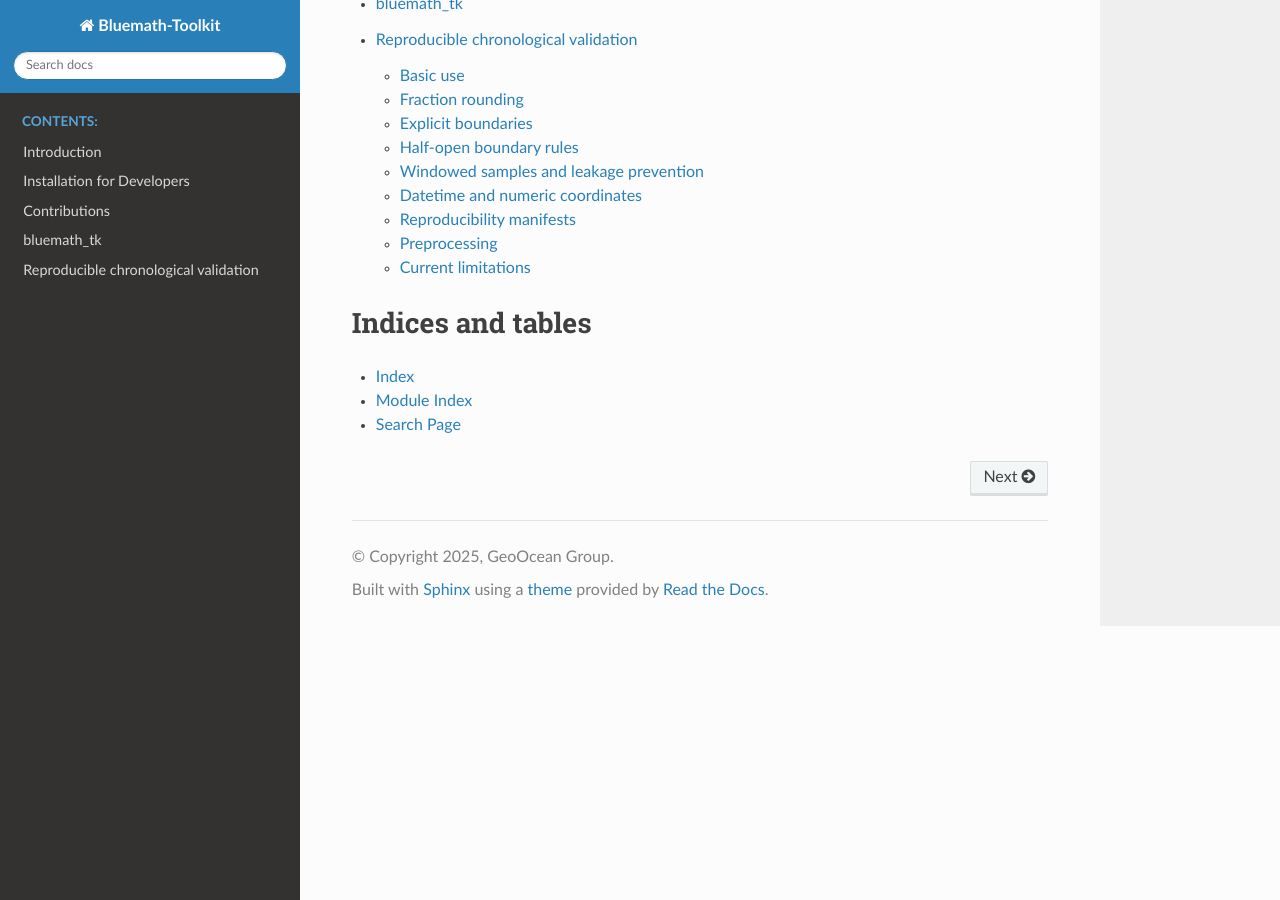
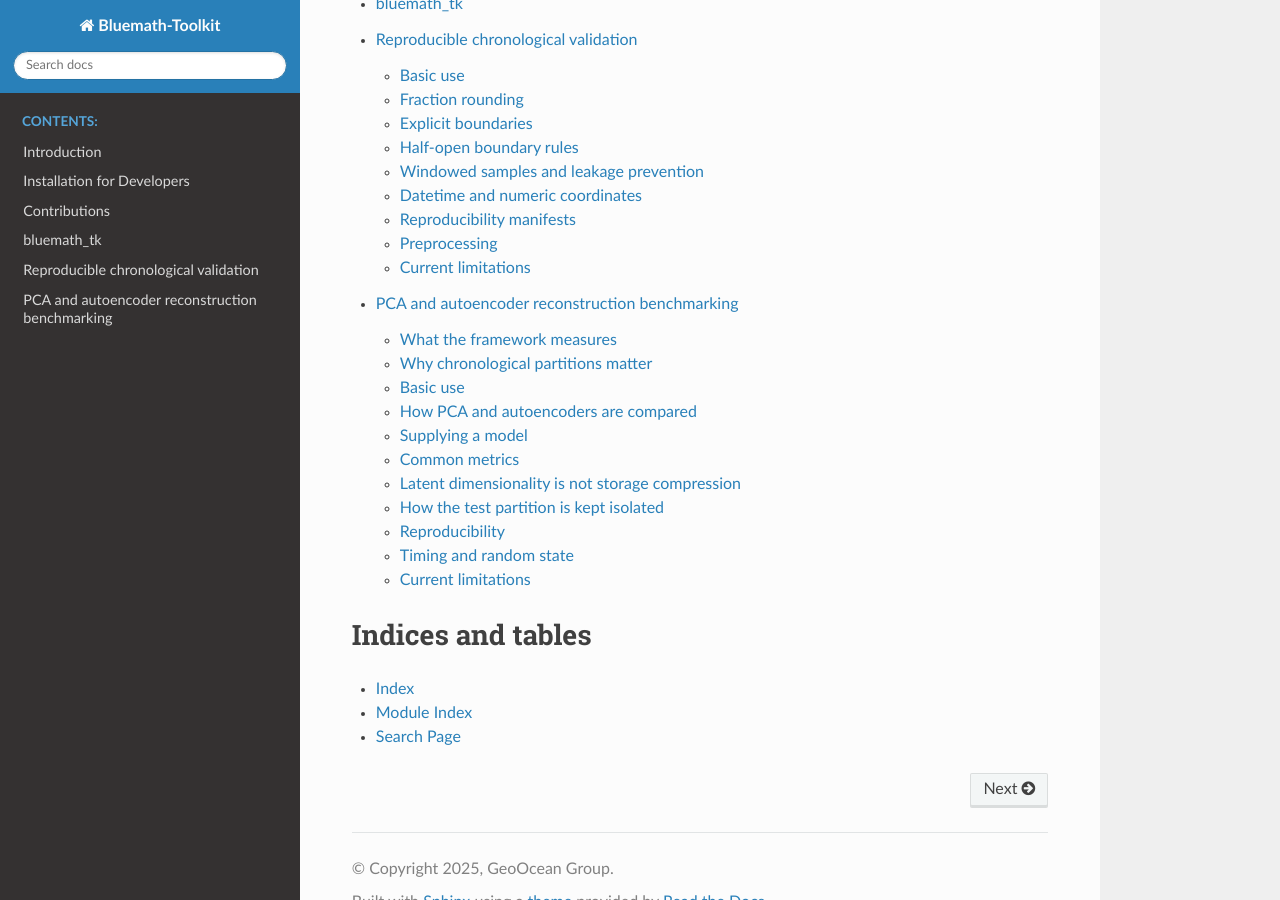
Before and after one commit to GeoOcean/BlueMath_tk, a Sphinx documentation site: the page built from docs/source/index.rst, in a window 1280 px wide and 900 px high, scrolled down 493 px. Built offline with Sphinx 7.4.7 and the Read the Docs theme 3.1.0, drawn with Linux system fonts in a browser that asks for light colours; pages that are not in the unit, such as notebooks, are missing from menus; part of the change alters nothing that is shown.

Commit message:
Document PCA and autoencoder benchmarking
Explains what the framework measures and, as importantly, what it does not:
reconstruction error on held-out samples is not downstream scientific skill,
and the reported latent dimensionality ratio is not a bitrate or a storage
compression ratio.

Documents why chronological partitions matter, how PCA and autoencoders are
compared, the one deliberate asymmetry between them, the shared metrics and
the BlueMath RMSE convention, how to supply a model through a factory, the
explicit validation-data contract, how the test partition stays isolated,
deterministic report identity, and current limitations.

docs/source/benchmarking.rst is force-added because .gitignore ignores
*.rst; docs/source/validation.rst is tracked the same way.

Co-Authored-By: Claude Opus 5 <noreply@anthropic.com>

```diff
--- /dev/null
+++ b/docs/source/benchmarking.rst
@@ -0,0 +1,271 @@
+PCA and autoencoder reconstruction benchmarking
+===============================================
+
+Comparing a PCA baseline against an autoencoder is only meaningful when both
+methods are fitted on the same training samples and scored on the same held-out
+samples. ``bluemath_tk.benchmarking`` provides that shared infrastructure so
+that reconstruction results are comparable rather than accidental.
+
+What the framework measures
+---------------------------
+
+The framework measures **reconstruction error on a held-out test partition**,
+in the original sample space, for any number of dimensionality-reduction
+methods that share one latent budget.
+
+It deliberately does not measure downstream scientific skill. A method with the
+lowest reconstruction error is not automatically the best choice for a physical
+diagnostic, an extreme-value analysis, or a forecast. The report therefore
+contains no ranking and no "best method" field.
+
+Why chronological partitions matter
+-----------------------------------
+
+Random splits of a time series place neighbouring, highly correlated samples on
+both sides of the split, so a model can reach a low error by memorising almost
+identical neighbours. Partition membership therefore always comes from
+:func:`~bluemath_tk.validation.chronological.split_chronologically` or from a
+replayed :class:`~bluemath_tk.validation.chronological.ValidationSplitManifest`.
+
+The benchmark never creates a split of its own, and it refuses to run without a
+manifest-backed :class:`~bluemath_tk.validation.chronological.ChronologicalSplit`.
+
+Basic use
+---------
+
+.. code-block:: python
+
+   import numpy as np
+   from bluemath_tk.benchmarking import (
+       autoencoder_benchmark_method,
+       pca_benchmark_method,
+       run_reconstruction_benchmark,
+   )
+   from bluemath_tk.deeplearning.autoencoders import StandardAutoencoder
+   from bluemath_tk.validation import split_chronologically
+
+   rng = np.random.default_rng(0)
+   times = np.arange("2000-01", "2005-01", dtype="datetime64[M]")
+   latent = rng.normal(size=(times.size, 3))
+   mixing = rng.normal(size=(3, 12))
+   X = (latent @ mixing).reshape(times.size, 3, 4)
+
+   split = split_chronologically(sample_times=times, fractions=(0.6, 0.2, 0.2))
+
+   report = run_reconstruction_benchmark(
+       X,
+       split=split,
+       methods=[
+           pca_benchmark_method("pca-k3", n_components=3),
+           autoencoder_benchmark_method(
+               "standard-ae-k3",
+               model_factory=lambda: StandardAutoencoder(k=3, hidden_dims=[32]),
+               latent_dimension=3,
+               configuration={
+                   "architecture": "StandardAutoencoder",
+                   "hidden_dims": [32],
+               },
+               fit_kwargs={"epochs": 50, "batch_size": 16},
+           ),
+       ],
+       metrics=("mse", "mae", "rmse"),
+       seed=0,
+       sample_times=times,
+   )
+
+   for result in report.results:
+       print(result.name, result.test_metrics)
+
+Passing ``sample_times`` is optional but recommended. When supplied, the split
+manifest is validated against those coordinates, which proves the manifest is
+being replayed against the dataset it was created from rather than against a
+reordered or different dataset.
+
+How PCA and autoencoders are compared
+-------------------------------------
+
+Every method is presented to the runner through the same small interface: it is
+fitted, then asked to reconstruct samples. Adding a new reconstruction model
+later therefore does not change the scientific core of the benchmark.
+
+``PCAReconstruction`` wraps the existing
+:class:`bluemath_tk.datamining.pca.PCA` implementation. Samples of shape
+``(n_samples, d1, ..., dm)`` are presented as one stacked variable. Stacking and
+the inverse reshape both use C order, so sample order and the per-sample shape
+survive the round trip unchanged. Impossible component counts are rejected with
+an explicit message before scikit-learn is reached.
+
+``AutoencoderReconstruction`` wraps a BlueMath autoencoder and uses only its
+accepted public workflow: ``fit`` with explicit chronological validation data
+and ``predict`` for reconstruction. Model architectures are never modified.
+
+The two families are treated asymmetrically in exactly one respect, and the
+report records it explicitly through ``uses_validation_partition``:
+
+* PCA has no early stopping and no validation-driven model selection, so it is
+  fitted on the training partition alone and never sees the validation
+  partition.
+* Autoencoders receive the validation partition for early stopping only.
+
+Supplying a model
+-----------------
+
+Methods are supplied as specifications, not as instances. Each specification
+carries a **factory** that returns a fresh, unfitted model. A new instance is
+built for every run, so fitted state cannot leak between runs, and the runner
+rejects a factory that returns an already fitted or already used instance.
+
+Factories are never introspected. Because an arbitrary Python callable cannot be
+serialized reproducibly, the reproducible description of a method comes from the
+explicit, user-supplied ``method_type`` and ``configuration`` fields, which must
+be JSON-compatible and are recorded verbatim.
+
+A method may also be written from scratch. Anything exposing
+``latent_dimension``, ``is_fitted``, ``fit(X_train, X_validation)``, and
+``reconstruct(X)`` satisfies the ``ReconstructionMethod`` protocol and can be
+wrapped in a :class:`~bluemath_tk.benchmarking.BenchmarkMethod`.
+
+Common metrics
+--------------
+
+Metrics are computed with the accepted implementation in
+:mod:`bluemath_tk.deeplearning.metrics`, so benchmark numbers agree exactly with
+``reconstruction_error`` and with the per-model ``evaluate_reconstruction``
+methods. The available metrics are ``mse``, ``mae``, and ``rmse``, all reported
+with ``reduction="mean"``.
+
+Note that ``rmse`` follows the BlueMath convention: it is the mean over samples
+of the per-sample root-mean-square error, which is not the same quantity as the
+square root of the reported ``mse``.
+
+Latent dimensionality is not storage compression
+------------------------------------------------
+
+Each result reports:
+
+.. code-block:: text
+
+   original_scalars_per_sample
+   latent_scalars_per_sample
+   latent_dimensionality_ratio
+
+``latent_dimensionality_ratio`` is ``latent_scalars_per_sample`` divided by
+``original_scalars_per_sample``. It is a **dimensionality** ratio only.
+
+It is explicitly **not** a bitrate, a storage compression ratio, an entropy
+coding result, or a compressed file size, because it ignores latent numeric
+precision, quantisation, entropy coding, and the storage cost of the model
+parameters themselves. Quantisation and real storage accounting belong to a
+later contribution.
+
+How the test partition is kept isolated
+---------------------------------------
+
+The test partition never reaches any fitting step:
+
+* PCA is fitted on ``X[split.train_indices]`` only, including the optional
+  ``StandardScaler`` statistics when ``scale_data=True``.
+* Autoencoder optimisation receives ``X[split.train_indices]`` only.
+* Autoencoder validation loss and early stopping receive
+  ``X[split.validation_indices]`` only.
+* Metrics are computed on ``X[split.test_indices]`` only.
+
+Explicit validation data
+~~~~~~~~~~~~~~~~~~~~~~~~
+
+BlueMath autoencoders historically derived their validation set by shuffling
+the samples and cutting at ``validation_split``, which cannot express a
+chronological validation partition. ``fit`` therefore accepts an explicit
+``validation_data`` pair:
+
+.. code-block:: python
+
+   model.fit(X_train, validation_data=(X_validation, None))
+
+When ``validation_data`` is supplied, ``validation_split`` is ignored, all of
+``X`` is used for optimisation in the order given, exactly the supplied samples
+drive the validation loss and early stopping, and the global NumPy random state
+is left untouched. Passing ``y_validation=None`` reconstructs ``X_validation``
+itself. The historical ``validation_split`` behaviour is unchanged when
+``validation_data`` is omitted.
+
+Preprocessing
+~~~~~~~~~~~~~
+
+Domain-specific normalisation is the caller's responsibility in this first
+release. The framework applies no shared preprocessing of its own, which
+guarantees that no method receives a transformation the others do not. If you
+normalise, fit the transformation on the training partition alone and apply the
+identical transformation to every compared method.
+
+The one exception is intrinsic to PCA itself: scikit-learn's PCA always centers
+the data internally. The additional ``StandardScaler`` step of the BlueMath PCA
+is exposed as ``scale_data`` and defaults to ``False``, so it is never applied
+silently.
+
+Variational autoencoders
+~~~~~~~~~~~~~~~~~~~~~~~~
+
+For a fair comparison, reconstruction must be deterministic. ``predict`` on
+:class:`~bluemath_tk.deeplearning.variational_autoencoders.VariationalAutoencoder`
+uses the posterior mean by default, and the benchmark adapter rejects
+``stochastic=True`` rather than silently comparing one stochastic draw against
+deterministic PCA and autoencoder reconstructions.
+
+Reproducibility
+---------------
+
+Results are returned as a
+:class:`~bluemath_tk.benchmarking.ReconstructionBenchmarkReport`:
+
+.. code-block:: python
+
+   payload = report.to_dict()
+   text = report.to_json()
+   digest = report.identity_digest()
+
+``to_json`` is strict and deterministic: keys are sorted, NaN and infinity are
+rejected, and no timestamps are written.
+
+``identity()`` and ``identity_digest()`` describe *what was compared*: dataset
+shape, partition sizes, split identity, requested metrics, seed, and every
+method specification. They deliberately exclude measured outcomes. Metric values
+and wall-clock timings are observational and are not reproducible bit for bit
+across machines, library versions, or devices, so including them in a
+reproducibility identity would make that identity meaningless.
+
+Timing and random state
+-----------------------
+
+``fit_seconds`` and ``reconstruction_seconds`` come from
+:func:`time.perf_counter`. They are observational measurements of one run on one
+machine and should not be treated as deterministic benchmark outputs.
+
+Each method is built and fitted inside an isolated random state. The caller's
+global NumPy state and PyTorch generator states are restored afterwards. When
+``seed`` is supplied, every method starts from the same seeded state. Seeding
+makes a run repeatable on the same machine, device, and library versions; it
+does not guarantee bitwise-identical PyTorch results across devices, because
+algorithm selection and reduction order may differ.
+
+Current limitations
+-------------------
+
+* Reconstruction error only. Downstream scientific evaluation is not included.
+* One fixed chronological split per run. Rolling-origin, expanding-window, and
+  walk-forward validation are not included.
+* No hyperparameter optimisation. Architectures and hyperparameters are supplied
+  by the caller.
+* PCA is benchmarked with an explicit integer component count. The
+  explained-variance-ratio mode of :class:`bluemath_tk.datamining.pca.PCA` is not
+  exposed here, because a fixed latent budget is what makes the comparison
+  against an autoencoder latent dimension meaningful.
+* No latent quantisation, entropy coding, bitrate, or storage-size accounting.
+* No shared preprocessing, and no dataset-specific loaders or downloads.
+* Metrics require the ``deeplearning`` extra, because they are reused from
+  :mod:`bluemath_tk.deeplearning.metrics`.
+* Partitions are materialised as copies, so peak memory includes one copy of the
+  train, validation, and test partitions.
+* The runner cannot verify that ``X`` is ordered by the manifest's time axis
+  unless the time coordinates are passed through ``sample_times``,
+  ``sample_start_times``, or ``sample_end_times``.
--- a/docs/source/index.rst
+++ b/docs/source/index.rst
@@ -15,6 +15,7 @@ BlueMath-tk: A Python Library for Coastal Climate Hazards
    contribute
    modules
    validation
+   benchmarking
 
 Indices and tables
 ==================
```
